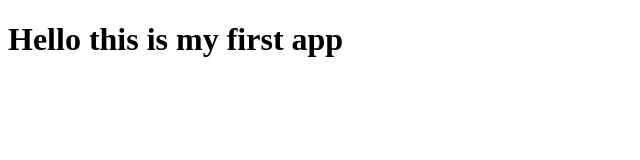
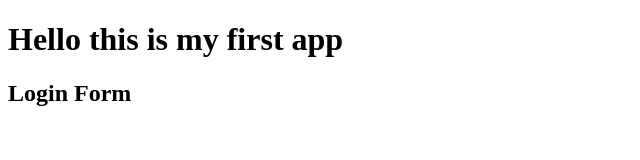
Before and after one commit to are8it/git-crash-course, a plain HTML site: page index.html in a window 1280 px wide. Shown: the whole page, without its empty margins (0-640 px from the left). Drawn offline with Linux system fonts and the light colour scheme.

Commit message:
login form

```diff
--- /dev/null
+++ b/dir2/app.js
@@ -0,0 +1 @@
+console.log(456);
--- a/index.html
+++ b/index.html
@@ -8,5 +8,6 @@
 </head>
 <body>
     <h1>Hello this is my first app</h1>
+    <h2>Login Form</h2>
 </body>
 </html>
```
Also changed, not shown: log.txt (added), login.html (added).
